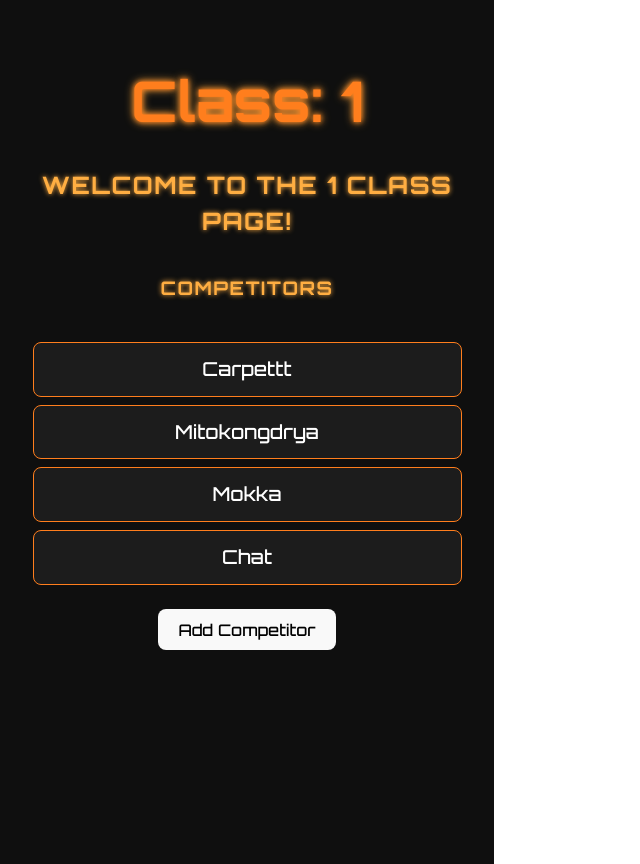
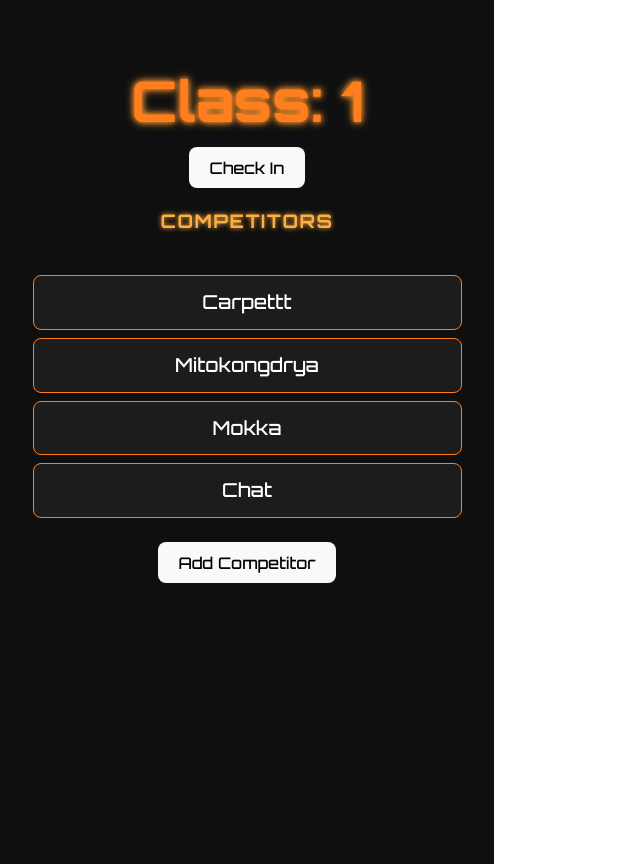
Before and after one commit to Carson274/Roll-Call-Brawl, a React (Vite) app in the folder client/: page /class/1 in a window 1280 px wide. Shown: the whole page, without its empty margins (0-640 px from the left). Built offline with nearby package versions, Linux system fonts and the light colour scheme.

Commit message:
Check In Button

```diff
--- a/client/src/ClassPage/ClassPage.tsx
+++ b/client/src/ClassPage/ClassPage.tsx
@@ -2,11 +2,11 @@ import { useState } from 'react';
 import { useParams } from 'react-router-dom';
 import './ClassPage.css';
 import UserSearchModal from './components/UserSearchModal';
+import CheckInButton from './components/CheckInButton';
 
 function ClassPage() {
   const { classId } = useParams<{ classId: string }>();
   const [isModalOpen, setIsModalOpen] = useState(false);
-  const [searchTerm, setSearchTerm] = useState('');
   const [competitors, setCompetitors] = useState<string[]>([
     'Carpettt',
     'Mitokongdrya',
@@ -23,9 +23,8 @@ function ClassPage() {
 
   return (
     <div className="classpage">
-      <h1>Class: {classId?.toUpperCase()}</h1>
-      <h2>Welcome to the {classId?.toUpperCase()} class page!</h2>
-
+    <h1>Class: {classId?.toUpperCase()}</h1>
+    <CheckInButton />
 
       <h3>Competitors</h3>
       <ul>
--- /dev/null
+++ b/client/src/ClassPage/components/CheckInButton.tsx
@@ -0,0 +1,26 @@
+import React, { useState } from 'react';
+import '../ClassPage.css'; // or a separate CheckInButton.css if you prefer
+
+function CheckInButton() {
+  const [isCheckedIn, setIsCheckedIn] = useState(false);
+
+  const handleCheckIn = () => {
+    if (!isCheckedIn) {
+      setIsCheckedIn(true);
+    }
+  };
+
+  return (
+    <div className="checkin">
+      <button
+        className={isCheckedIn ? 'checked-in' : ''}
+        onClick={handleCheckIn}
+        disabled={isCheckedIn}
+      >
+        {isCheckedIn ? 'Checked In!' : 'Check In'}
+      </button>
+    </div>
+  );
+}
+
+export default CheckInButton;
--- a/client/src/ClassPage/components/UserSearchModal.css
+++ b/client/src/ClassPage/components/UserSearchModal.css
@@ -52,7 +52,7 @@
   }
 
   .modal-actions button {
-    background-color: #007bff;
+    background-color: #ffa000;
     color: white;
     border: none;
     padding: 6px 12px;
```
